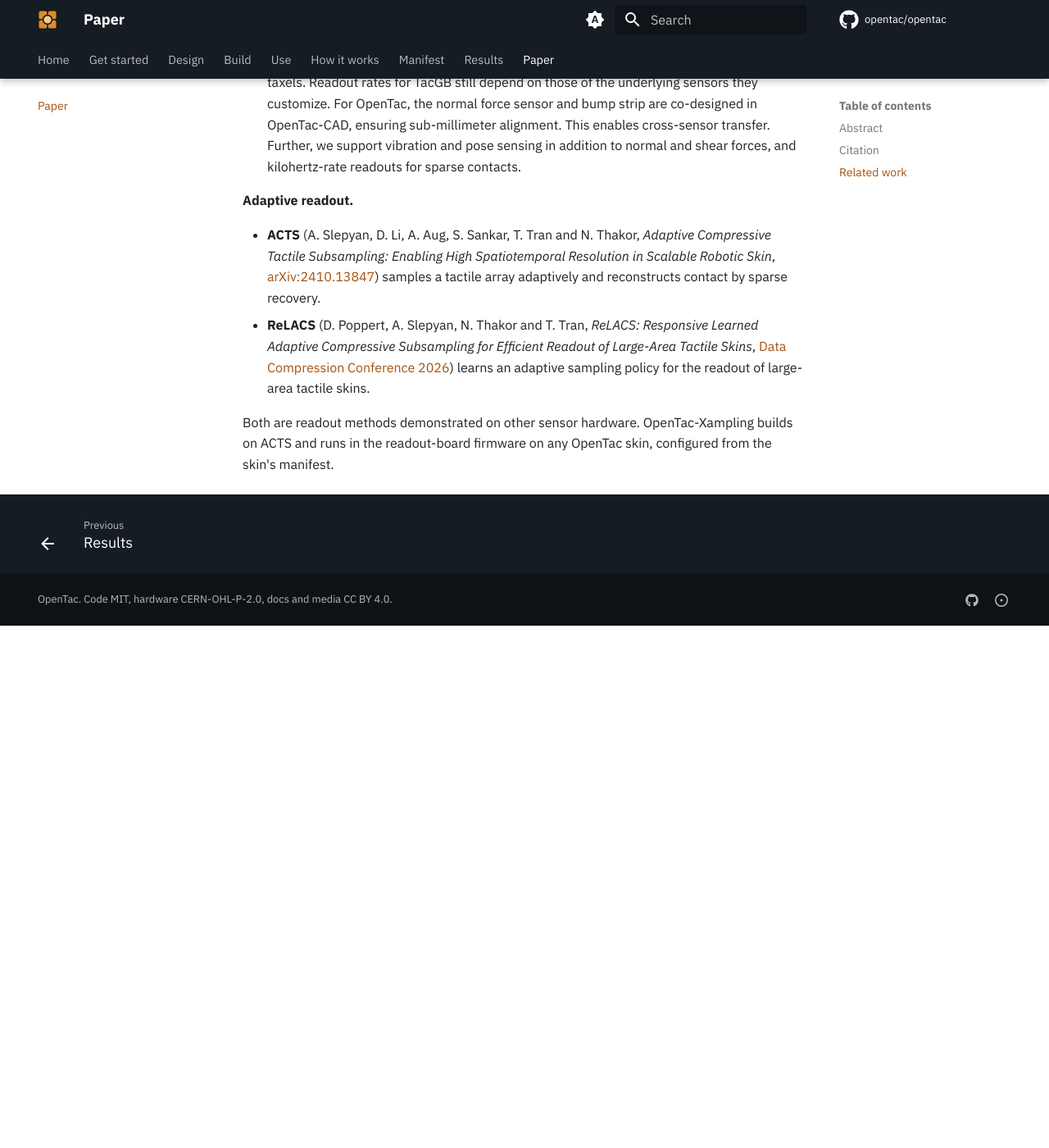
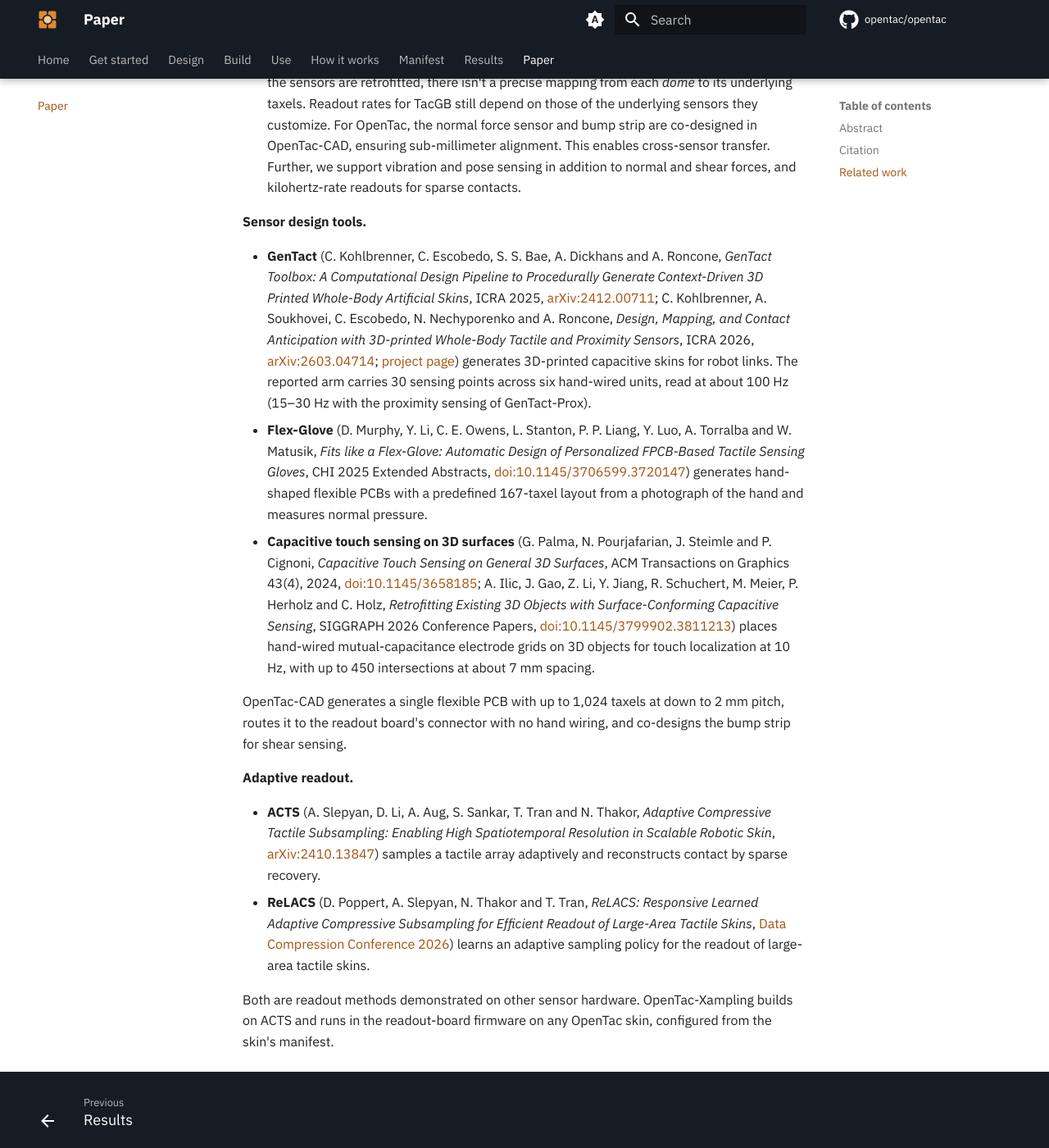
Before and after one commit to opentac/opentac.github.io, an MkDocs documentation site: the page built from docs/paper.md, in a window 1280 px wide and 1400 px high, scrolled down 2454 px. Shown: the whole window at 82% size. Built offline with MkDocs 1.6.1 and Material for MkDocs 9.7.7, drawn with Linux system fonts in a browser that asks for light colours; comment, search, counter and statistics services are not loaded; before the commit the page ends 3217 px from its top, so only the background shows below that; some of the changed text lies outside the part shown.

Commit message:
Paper: related work on sensor design tools (GenTact, Flex-Glove, capacitive sensing on 3D surfaces)

```diff
--- a/docs/paper.md
+++ b/docs/paper.md
@@ -41,12 +41,20 @@ We present OpenTac, a novel sensor and a full-stack ecosystem for tactile skins
 
 ## Related work { #background }
 
-OpenTac relates to open tactile skins and to adaptive readout methods for large tactile arrays.
+OpenTac relates to open tactile skins, to computational design tools for tactile sensors, and to adaptive readout methods for large tactile arrays.
 
 **Tactile skins.**
 
 - **FlexiTac** (B. Huang and Y. Li, *FlexiTac: A Low-Cost, Open-Source, Scalable Tactile Sensing Solution for Robotic Systems*, [arXiv:2604.28156](https://arxiv.org/abs/2604.28156), 2026; [project page](https://flexitac.github.io/)) is an open-source piezoresistive skin that estimates normal force. It comprises two flexible PCBs and a piezoresistive film sandwiched between them. Typical readout rates are around 100 Hz regardless of sparsity of contact. OpenTac measures both normal and shear forces due to our sensor design that places interdigitated row and column electrodes on a *single flexible PCB* beneath the film, so the load acts on the film directly, and adds bumps for shear sensing. More importantly, OpenTac-CAD provides design tools to automatically customize the sensor to any 2D or developable 3D surface. OpenTac-Xampling supports 1200 Hz+ readout rates that adapt based on the sparsity of contact, and this lets us capture contact events that occur at millisecond timescales.
 - **TacGooseBumps (TacGB)** (W. Li, B. Yang, Y. Chen, A. Wang and M. Tomizuka, *TacGooseBumps (TacGB): Retrofitting Normal-Only Tactile Sensors with Shear Encoding for Learning Contact-Rich Manipulation*, [arXiv:2609.34006](https://arxiv.org/abs/2609.34006), 2026; [project page](https://jeffwli.github.io/tacgb/)) retrofits normal-only tactile sensors with a film of elastomeric domes (e.g., cabinet bumpers). Since the sensors are retrofitted, there isn't a precise mapping from each *dome* to its underlying taxels. Readout rates for TacGB still depend on those of the underlying sensors they customize. For OpenTac, the normal force sensor and bump strip are co-designed in OpenTac-CAD, ensuring sub-millimeter alignment. This enables cross-sensor transfer. Further, we support vibration and pose sensing in addition to normal and shear forces, and kilohertz-rate readouts for sparse contacts.
+
+**Sensor design tools.**
+
+- **GenTact** (C. Kohlbrenner, C. Escobedo, S. S. Bae, A. Dickhans and A. Roncone, *GenTact Toolbox: A Computational Design Pipeline to Procedurally Generate Context-Driven 3D Printed Whole-Body Artificial Skins*, ICRA 2025, [arXiv:2412.00711](https://arxiv.org/abs/2412.00711); C. Kohlbrenner, A. Soukhovei, C. Escobedo, N. Nechyporenko and A. Roncone, *Design, Mapping, and Contact Anticipation with 3D-printed Whole-Body Tactile and Proximity Sensors*, ICRA 2026, [arXiv:2603.04714](https://arxiv.org/abs/2603.04714); [project page](https://hiro-group.ronc.one/gentacttoolbox/websites/icra2026/icra2026.html)) generates 3D-printed capacitive skins for robot links. The reported arm carries 30 sensing points across six hand-wired units, read at about 100 Hz (15–30 Hz with the proximity sensing of GenTact-Prox).
+- **Flex-Glove** (D. Murphy, Y. Li, C. E. Owens, L. Stanton, P. P. Liang, Y. Luo, A. Torralba and W. Matusik, *Fits like a Flex-Glove: Automatic Design of Personalized FPCB-Based Tactile Sensing Gloves*, CHI 2025 Extended Abstracts, [doi:10.1145/3706599.3720147](https://doi.org/10.1145/3706599.3720147)) generates hand-shaped flexible PCBs with a predefined 167-taxel layout from a photograph of the hand and measures normal pressure.
+- **Capacitive touch sensing on 3D surfaces** (G. Palma, N. Pourjafarian, J. Steimle and P. Cignoni, *Capacitive Touch Sensing on General 3D Surfaces*, ACM Transactions on Graphics 43(4), 2024, [doi:10.1145/3658185](https://doi.org/10.1145/3658185); A. Ilic, J. Gao, Z. Li, Y. Jiang, R. Schuchert, M. Meier, P. Herholz and C. Holz, *Retrofitting Existing 3D Objects with Surface-Conforming Capacitive Sensing*, SIGGRAPH 2026 Conference Papers, [doi:10.1145/3799902.3811213](https://doi.org/10.1145/3799902.3811213)) places hand-wired mutual-capacitance electrode grids on 3D objects for touch localization at 10 Hz, with up to 450 intersections at about 7 mm spacing.
+
+OpenTac-CAD generates a single flexible PCB with up to 1,024 taxels at down to 2 mm pitch, routes it to the readout board's connector with no hand wiring, and co-designs the bump strip for shear sensing.
 
 **Adaptive readout.**
 
```
